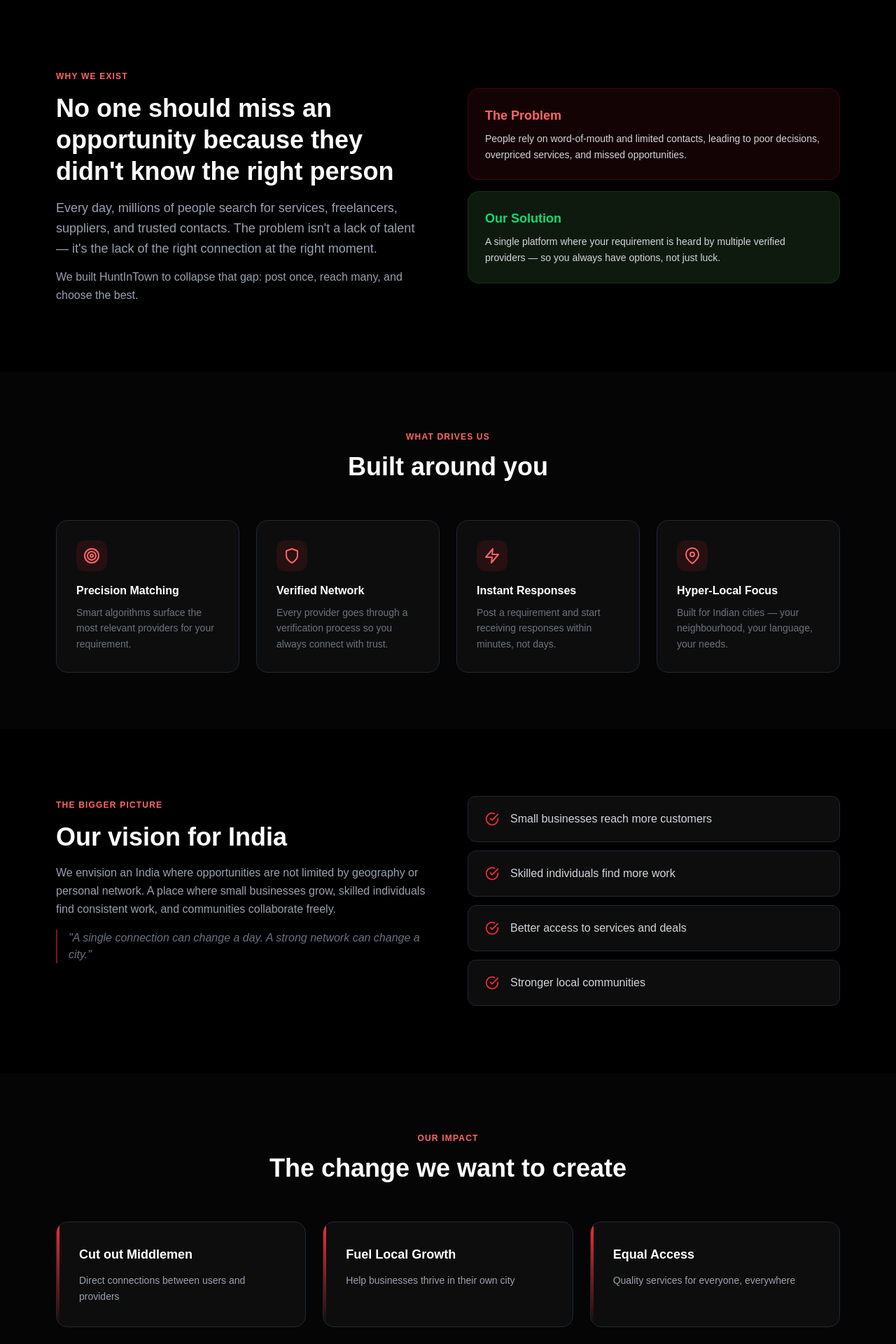
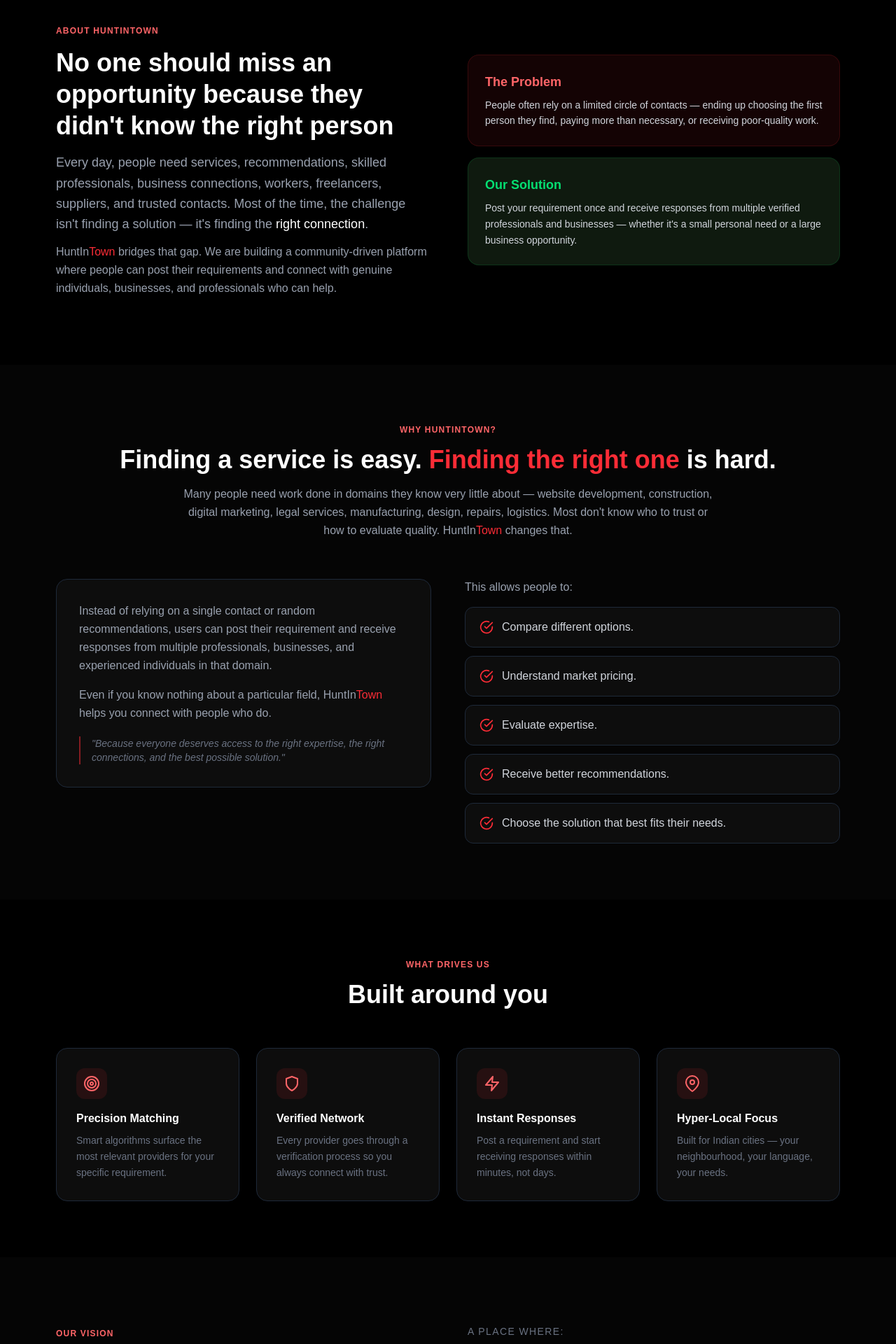
Before and after one commit to sujalyadav7538/huntintown, a Next.js app: page /about in a window 1280 px wide. Shown: the part 820-2740 px from the top of the page at 70% size. Built offline with nearby package versions, Linux system fonts and the light colour scheme.

Commit message:
Data of about

```diff
--- a/src/app/about/page.jsx
+++ b/src/app/about/page.jsx
@@ -7,6 +7,9 @@
   FiShield,
   FiMapPin,
   FiCheckCircle,
+  FiUsers,
+  FiTrendingUp,
+  FiBarChart2,
 } from "react-icons/fi";
 import EarlyAccessForm from "@/components/EarlyAccessForm";
 
@@ -21,7 +24,7 @@
   {
     icon: <FiTarget className="w-6 h-6 text-red-400" />,
     title: "Precision Matching",
-    desc: "Smart algorithms surface the most relevant providers for your requirement.",
+    desc: "Smart algorithms surface the most relevant providers for your specific requirement.",
   },
   {
     icon: <FiShield className="w-6 h-6 text-red-400" />,
@@ -41,16 +44,28 @@
 ];
 
 const visionItems = [
-  "Small businesses reach more customers",
-  "Skilled individuals find more work",
-  "Better access to services and deals",
-  "Stronger local communities",
+  "Small businesses can reach more customers.",
+  "Skilled individuals can find more work.",
+  "People can access better services and better deals.",
+  "Communities can grow stronger through collaboration.",
+  "Trust and recommendations become more valuable than advertising.",
 ];
 
-const impactItems = [
-  { title: "Cut out Middlemen", desc: "Direct connections between users and providers" },
-  { title: "Fuel Local Growth", desc: "Help businesses thrive in their own city" },
-  { title: "Equal Access", desc: "Quality services for everyone, everywhere" },
+const changeItems = [
+  "Reduce dependency on middlemen.",
+  "Help local businesses grow.",
+  "Create side-income opportunities.",
+  "Improve access to quality services.",
+  "Build stronger local economies.",
+  "Enable communities to help one another more effectively.",
+];
+
+const whyItems = [
+  "Compare different options.",
+  "Understand market pricing.",
+  "Evaluate expertise.",
+  "Receive better recommendations.",
+  "Choose the solution that best fits their needs.",
 ];
 
 export default function AboutPage() {
@@ -58,7 +73,7 @@
     <main className="min-h-screen bg-[#000000] text-white overflow-x-hidden">
 
       {/* ── HERO ── */}
-      <section className="relative px-4 sm:px-6 md:px-12 lg:px-20 pt-24 pb-20 md:pb-32 text-center overflow-hidden">
+      <section className="relative px-4 sm:px-6 md:px-12 lg:px-20 pt-24 pb-16 md:pb-24 text-center overflow-hidden">
         <div className="absolute -top-32 left-1/2 -translate-x-1/2 w-150 h-150 bg-red-600/15 rounded-full blur-[120px] pointer-events-none" />
         <div className="absolute top-20 -right-40 w-100 h-100 bg-red-800/10 rounded-full blur-[100px] pointer-events-none" />
 
@@ -68,15 +83,14 @@
           </span>
 
           <h1 className="text-3xl sm:text-4xl md:text-5xl lg:text-7xl font-extrabold leading-[1.1] tracking-tight">
-            The platform built for{" "}
-            <span className="text-red-500">real</span>{" "}
-            connections
+            Connecting People.{" "}
+            <span className="text-red-500">Creating</span>{" "}
+            Opportunities.
           </h1>
 
           <p className="mt-5 text-gray-400 max-w-2xl mx-auto text-base sm:text-lg md:text-xl leading-relaxed">
-            HuntInTown is a community-driven marketplace where people post
-            requirements and instantly connect with verified professionals,
-            businesses, and skilled individuals — right in their city.
+            HuntIn<span className="text-red-500">Town</span> was built on a simple belief — no one should miss an
+            opportunity simply because they don&apos;t know the right person.
           </p>
 
           <div className="mt-6 flex items-center justify-center gap-2 text-sm text-gray-500">
@@ -98,24 +112,26 @@
         </div>
       </section>
 
-      {/* ── CORE BELIEF ── */}
+      {/* ── ABOUT / CORE BELIEF ── */}
       <section className="px-4 sm:px-6 md:px-12 lg:px-20 py-14 md:py-24">
         <div className="max-w-6xl mx-auto grid md:grid-cols-2 gap-10 md:gap-14 items-center">
           <div>
             <span className="text-xs font-semibold uppercase tracking-widest text-red-400">
-              Why we exist
+              About HuntIn<span className="text-red-400">Town</span>
             </span>
             <h2 className="mt-3 text-2xl sm:text-3xl md:text-4xl font-bold leading-tight">
               No one should miss an opportunity because they didn&apos;t know the right person
             </h2>
             <p className="mt-4 text-gray-400 text-base sm:text-lg leading-relaxed">
-              Every day, millions of people search for services, freelancers,
-              suppliers, and trusted contacts. The problem isn&apos;t a lack of
-              talent — it&apos;s the lack of the right connection at the right moment.
+              Every day, people need services, recommendations, skilled professionals,
+              business connections, workers, freelancers, suppliers, and trusted contacts.
+              Most of the time, the challenge isn&apos;t finding a solution — it&apos;s finding
+              the <span className="text-white font-medium">right connection</span>.
             </p>
             <p className="mt-3 text-gray-400 leading-relaxed text-sm sm:text-base">
-              We built HuntInTown to collapse that gap: post once, reach many,
-              and choose the best.
+              HuntIn<span className="text-red-500">Town</span> bridges that gap. We are building a community-driven
+              platform where people can post their requirements and connect with genuine
+              individuals, businesses, and professionals who can help.
             </p>
           </div>
 
@@ -123,23 +139,81 @@
             <div className="bg-red-500/8 border border-red-500/15 rounded-2xl p-5 sm:p-6">
               <h3 className="text-red-400 font-semibold text-base sm:text-lg mb-2">The Problem</h3>
               <p className="text-gray-300 leading-relaxed text-sm">
-                People rely on word-of-mouth and limited contacts, leading to
-                poor decisions, overpriced services, and missed opportunities.
+                People often rely on a limited circle of contacts — ending up
+                choosing the first person they find, paying more than necessary,
+                or receiving poor-quality work.
               </p>
             </div>
             <div className="bg-[#0f1a0f] border border-green-500/15 rounded-2xl p-5 sm:p-6">
               <h3 className="text-green-400 font-semibold text-base sm:text-lg mb-2">Our Solution</h3>
               <p className="text-gray-300 leading-relaxed text-sm">
-                A single platform where your requirement is heard by multiple
-                verified providers — so you always have options, not just luck.
+                Post your requirement once and receive responses from multiple verified
+                professionals and businesses — whether it&apos;s a small personal need
+                or a large business opportunity.
               </p>
             </div>
           </div>
         </div>
       </section>
 
+      {/* ── WHY HUNTINTOWN ── */}
+      <section className="px-4 sm:px-6 md:px-12 lg:px-20 py-14 md:py-20 bg-[#050505]">
+        <div className="max-w-6xl mx-auto">
+          <div className="text-center mb-10 md:mb-14">
+            <span className="text-xs font-semibold uppercase tracking-widest text-red-400">
+              Why HuntIn<span className="text-red-400">Town</span>?
+            </span>
+            <h2 className="mt-3 text-2xl sm:text-3xl md:text-4xl font-bold">
+              Finding a service is easy.{" "}
+              <span className="text-red-500">Finding the right one</span> is hard.
+            </h2>
+            <p className="mt-4 text-gray-400 text-sm sm:text-base max-w-3xl mx-auto leading-relaxed">
+              Many people need work done in domains they know very little about — website
+              development, construction, digital marketing, legal services, manufacturing,
+              design, repairs, logistics. Most don&apos;t know who to trust or how to evaluate
+              quality. HuntIn<span className="text-red-500">Town</span> changes that.
+            </p>
+          </div>
+
+          <div className="grid md:grid-cols-2 gap-8 md:gap-12 items-start">
+            {/* left — explanation */}
+            <div className="bg-[#0d0d0d] border border-gray-800 rounded-2xl p-6 sm:p-8">
+              <p className="text-gray-400 text-sm sm:text-base leading-relaxed">
+                Instead of relying on a single contact or random recommendations, users
+                can post their requirement and receive responses from multiple
+                professionals, businesses, and experienced individuals in that domain.
+              </p>
+              <p className="mt-4 text-gray-400 text-sm sm:text-base leading-relaxed">
+                Even if you know nothing about a particular field, HuntIn<span className="text-red-500">Town</span> helps
+                you connect with people who do.
+              </p>
+              <p className="mt-5 text-gray-500 italic border-l-2 border-red-500/50 pl-4 text-sm">
+                &quot;Because everyone deserves access to the right expertise, the right
+                connections, and the best possible solution.&quot;
+              </p>
+            </div>
+
+            {/* right — benefits list */}
+            <div>
+              <p className="text-sm sm:text-base text-gray-400 mb-4">This allows people to:</p>
+              <div className="space-y-3">
+                {whyItems.map((item) => (
+                  <div
+                    key={item}
+                    className="flex items-center gap-3 bg-[#0d0d0d] border border-gray-800 rounded-xl px-4 sm:px-5 py-3 sm:py-4"
+                  >
+                    <FiCheckCircle className="w-4 h-4 sm:w-5 sm:h-5 text-red-500 shrink-0" />
+                    <span className="text-gray-300 text-sm sm:text-base">{item}</span>
+                  </div>
+                ))}
+              </div>
+            </div>
+          </div>
+        </div>
+      </section>
+
       {/* ── VALUES ── */}
-      <section className="px-4 sm:px-6 md:px-12 lg:px-20 py-14 md:py-20 bg-[#050505]">
+      <section className="px-4 sm:px-6 md:px-12 lg:px-20 py-14 md:py-20">
         <div className="max-w-6xl mx-auto">
           <div className="text-center mb-10 md:mb-14">
             <span className="text-xs font-semibold uppercase tracking-widest text-red-400">
@@ -166,34 +240,34 @@
       </section>
 
       {/* ── VISION ── */}
-      <section className="px-4 sm:px-6 md:px-12 lg:px-20 py-14 md:py-24">
+      <section className="px-4 sm:px-6 md:px-12 lg:px-20 py-14 md:py-24 bg-[#050505]">
         <div className="max-w-6xl mx-auto grid md:grid-cols-2 gap-10 md:gap-14 items-start">
-          {/* left — only sticky on desktop */}
           <div className="md:sticky md:top-24">
             <span className="text-xs font-semibold uppercase tracking-widest text-red-400">
-              The bigger picture
+              Our Vision
             </span>
             <h2 className="mt-3 text-2xl sm:text-3xl md:text-4xl font-bold leading-tight">
-              Our vision for India
+              A connected India where every opportunity is within reach
             </h2>
             <p className="mt-4 text-gray-400 leading-relaxed text-sm sm:text-base">
-              We envision an India where opportunities are not limited by
-              geography or personal network. A place where small businesses
-              grow, skilled individuals find consistent work, and communities
-              collaborate freely.
+              We envision an India where opportunities are not limited by contacts,
+              geography, or social circles. Our mission is to create India&apos;s most
+              trusted network of opportunities, services, and connections — empowering
+              people to solve problems, discover possibilities, and grow together.
             </p>
-            <p className="mt-4 text-gray-500 italic border-l-2 border-red-500/50 pl-4 text-sm sm:text-base">
-              &quot;A single connection can change a day. A strong network can change a city.&quot;
+            <p className="mt-5 text-gray-500 italic border-l-2 border-red-500/50 pl-4 text-sm sm:text-base">
+              &quot;Because when people connect, opportunities multiply.&quot;
             </p>
           </div>
 
           <div className="space-y-3 mt-2 md:mt-0">
+            <p className="text-xs sm:text-sm text-gray-500 uppercase tracking-widest mb-4">A place where:</p>
             {visionItems.map((item) => (
               <div
                 key={item}
-                className="flex items-center gap-3 sm:gap-4 bg-[#0d0d0d] border border-gray-800 rounded-xl px-4 sm:px-6 py-4 sm:py-5"
+                className="flex items-start gap-3 sm:gap-4 bg-[#0d0d0d] border border-gray-800 rounded-xl px-4 sm:px-6 py-4 sm:py-5"
               >
-                <FiCheckCircle className="w-5 h-5 text-red-500 shrink-0" />
+                <FiCheckCircle className="w-4 h-4 sm:w-5 sm:h-5 text-red-500 shrink-0 mt-0.5" />
                 <span className="text-gray-300 text-sm sm:text-base">{item}</span>
               </div>
             ))}
@@ -201,33 +275,45 @@
         </div>
       </section>
 
-      {/* ── IMPACT ── */}
-      <section className="px-4 sm:px-6 md:px-12 lg:px-20 py-14 md:py-20 bg-[#050505]">
+      {/* ── THE CHANGE WE WANT TO CREATE ── */}
+      <section className="px-4 sm:px-6 md:px-12 lg:px-20 py-14 md:py-20">
         <div className="max-w-6xl mx-auto">
           <div className="text-center mb-10 md:mb-14">
             <span className="text-xs font-semibold uppercase tracking-widest text-red-400">
-              Our impact
+              Our Impact
             </span>
-            <h2 className="mt-3 text-2xl sm:text-3xl md:text-4xl font-bold">The change we want to create</h2>
+            <h2 className="mt-3 text-2xl sm:text-3xl md:text-4xl font-bold">
+              The change we want to create
+            </h2>
+            <p className="mt-4 text-gray-400 text-sm sm:text-base max-w-2xl mx-auto leading-relaxed">
+              India is full of talent, skills, businesses, and opportunities. Yet millions
+              still rely on a limited circle of contacts. HuntIn<span className="text-red-500">Town</span> aims to change that.
+            </p>
           </div>
 
-          <div className="grid grid-cols-1 sm:grid-cols-2 md:grid-cols-3 gap-5 md:gap-6">
-            {impactItems.map((item, i) => (
+          <div className="grid grid-cols-1 sm:grid-cols-2 lg:grid-cols-3 gap-4 sm:gap-5 md:gap-6">
+            {changeItems.map((item, i) => (
               <div
                 key={i}
-                className="relative bg-[#0d0d0d] border border-gray-800 rounded-2xl p-6 sm:p-8 overflow-hidden hover:border-gray-700 transition"
+                className="relative bg-[#0d0d0d] border border-gray-800 rounded-2xl p-5 sm:p-7 overflow-hidden hover:border-gray-700 transition group"
               >
                 <div className="absolute top-0 left-0 w-1 h-full bg-linear-to-b from-red-500 to-transparent rounded-l-2xl" />
-                <h3 className="font-bold text-base sm:text-lg mb-2 sm:mb-3">{item.title}</h3>
-                <p className="text-gray-400 text-sm leading-relaxed">{item.desc}</p>
+                <p className="text-gray-300 text-sm sm:text-base leading-relaxed pl-1">{item}</p>
               </div>
             ))}
+          </div>
+
+          {/* closing tagline */}
+          <div className="mt-12 sm:mt-16 text-center space-y-2">
+            <p className="text-gray-400 text-sm sm:text-base">A single connection can change a person&apos;s day.</p>
+            <p className="text-gray-300 text-base sm:text-lg font-medium">A strong network can change a city.</p>
+            <p className="text-white text-lg sm:text-xl font-bold">A connected India can change the future.</p>
           </div>
         </div>
       </section>
 
       {/* ── CTA ── */}
-      <section className="px-4 sm:px-6 md:px-12 lg:px-20 py-16 md:py-28">
+      <section className="px-4 sm:px-6 md:px-12 lg:px-20 py-16 md:py-24 bg-[#050505]">
         <div className="relative max-w-4xl mx-auto rounded-2xl sm:rounded-3xl overflow-hidden">
           <div className="absolute inset-0 bg-linear-to-br from-red-600/20 via-[#111111] to-[#0d0d0d] border border-gray-800 rounded-2xl sm:rounded-3xl" />
           <div className="absolute -top-20 -right-20 w-72 h-72 bg-red-600/20 rounded-full blur-[80px] pointer-events-none" />
@@ -245,6 +331,9 @@
               Early members get priority access, founding badges, and a chance to
               shape the platform.
             </p>
+            <p className="mt-2 text-gray-500 text-sm font-medium">
+              HuntIn<span className="text-red-500">Town</span> — Connecting People. Creating Opportunities.
+            </p>
 
             <div className="mt-8 sm:mt-10 max-w-xl mx-auto">
               <EarlyAccessForm />
--- a/src/app/page.js
+++ b/src/app/page.js
@@ -121,7 +121,7 @@
             <span className="text-xs font-semibold uppercase tracking-widest text-red-400">
               Simple Process
             </span>
-            <h2 className="mt-3 text-2xl sm:text-3xl md:text-4xl font-bold">How HuntinTown Works</h2>
+            <h2 className="mt-3 text-2xl sm:text-3xl md:text-4xl font-bold">How HuntIn<span className="text-red-500">Town</span> Works</h2>
             <p className="mt-3 text-gray-500 max-w-xl mx-auto text-sm sm:text-base">
               Three steps between you and the right connection.
             </p>
@@ -218,7 +218,7 @@
           <blockquote className="mt-8 sm:mt-10 text-gray-300 text-base sm:text-lg md:text-2xl font-medium max-w-2xl mx-auto leading-relaxed px-2 sm:px-0">
             "A single connection can change a day. A strong network can change a city."
           </blockquote>
-          <p className="mt-3 text-gray-600 text-sm">— HuntinTown Mission</p>
+          <p className="mt-3 text-gray-600 text-sm">— HuntIn<span className="text-red-500">Town</span> Mission</p>
         </div>
       </section>
 
@@ -235,7 +235,7 @@
             </span>
             <h2 className="mt-5 text-2xl sm:text-3xl md:text-4xl font-extrabold leading-tight">
               Be Among the First to Use{" "}
-              <span className="text-red-500">HuntinTown</span>
+              HuntIn<span className="text-red-500">Town</span>
             </h2>
             <p className="mt-3 text-gray-400 text-sm sm:text-base max-w-lg mx-auto">
               Early members get priority access, founding badges, and a chance to shape the product before anyone else.
@@ -254,10 +254,10 @@
       <footer className="border-t border-gray-800/60">
         <div className="max-w-6xl mx-auto px-4 sm:px-6 py-10 sm:py-12 text-center">
           <h3 className="text-2xl font-extrabold">
-            Huntin<span className="text-red-500">Town</span>
+            HuntIn<span className="text-red-500">Town</span>
           </h3>
           <p className="text-gray-500 mt-2 text-sm">Never Settle For First Option</p>
-          <p className="text-gray-700 text-xs mt-4">© 2026 HuntinTown. All rights reserved.</p>
+          <p className="text-gray-700 text-xs mt-4">© 2026 HuntIn<span className="text-red-500">Town</span>. All rights reserved.</p>
         </div>
       </footer>
 
--- a/src/components/EarlyAccessForm.jsx
+++ b/src/components/EarlyAccessForm.jsx
@@ -38,7 +38,7 @@
         </div>
         <h3 className="text-lg font-bold text-green-400">You&apos;re on the list!</h3>
         <p className="text-gray-400 mt-1 text-sm">
-          We&apos;ll notify you the moment HuntinTown launches.
+          We&apos;ll notify you the moment Huntin<span className="text-red-500">Town</span> launches.
         </p>
       </div>
     );
```
